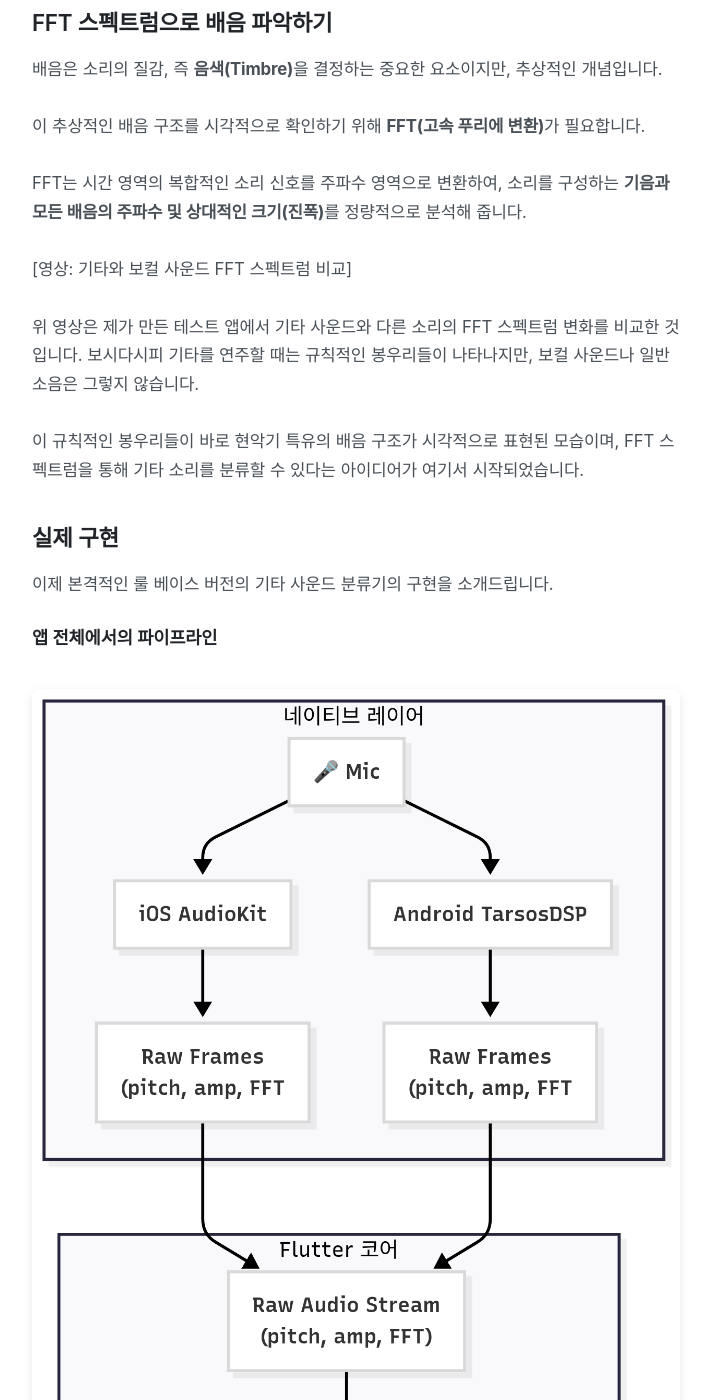
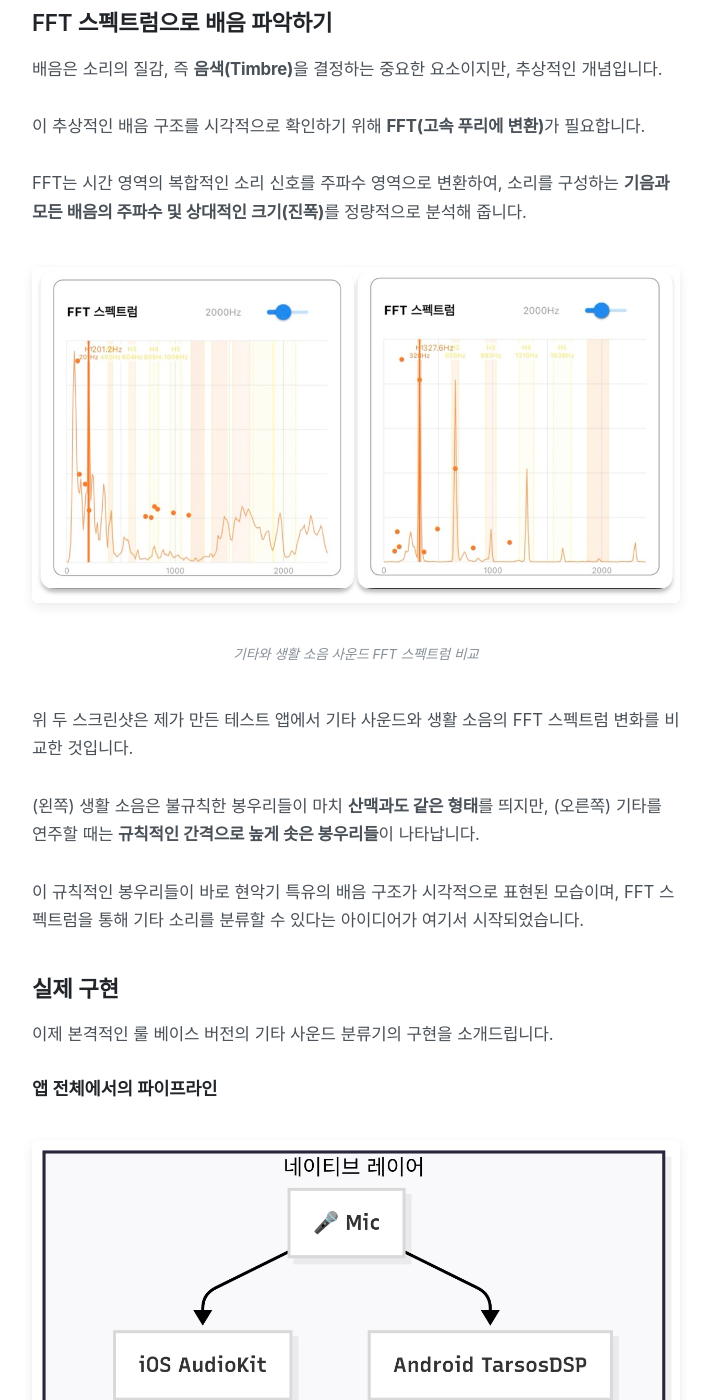
Before and after one commit to dc143cDev/dc143cDev.github.io, a Jekyll site: the page built from _posts/2025-05-02-guitar-app-3.md, in a window 1280 px wide and 1400 px high, scrolled down 3133 px. Shown: the whole window, without its empty margins (322-1032 px from the left). Built offline with Jekyll 4.4.1, drawn with Linux system fonts in a browser that asks for light colours; some web fonts are replaced; some of the changed text lies outside the part shown.

Commit message:
ㅔㅐㄴㅅ

```diff
--- a/_posts/2025-05-02-guitar-app-3.md
+++ b/_posts/2025-05-02-guitar-app-3.md
@@ -70,9 +70,15 @@ sgst_post: ["2025-04-30-guitar-app-2.md"]
 
 FFT는 시간 영역의 복합적인 소리 신호를 주파수 영역으로 변환하여, 소리를 구성하는 **기음과 모든 배음의 주파수 및 상대적인 크기(진폭)**를 정량적으로 분석해 줍니다.
 
-[영상: 기타와 보컬 사운드 FFT 스펙트럼 비교]
+<figure>
+  <img src="/assets/images/post-250502-001.jpeg" alt="" class="screenshot">
+  <figcaption>기타와 생활 소음 사운드 FFT 스펙트럼 비교</figcaption>
+</figure>
 
-위 영상은 제가 만든 테스트 앱에서 기타 사운드와 다른 소리의 FFT 스펙트럼 변화를 비교한 것입니다. 보시다시피 기타를 연주할 때는 규칙적인 봉우리들이 나타나지만, 보컬 사운드나 일반 소음은 그렇지 않습니다.
+위 두 스크린샷은 제가 만든 테스트 앱에서 기타 사운드와 생활 소음의 FFT 스펙트럼 변화를 비교한 것입니다.
+
+(왼쪽) 생활 소음은 불규칙한 봉우리들이 마치 **산맥과도 같은 형태**를 띄지만,
+(오른쪽) 기타를 연주할 때는 **규칙적인 간격으로 높게 솟은 봉우리들**이 나타납니다.
 
 이 규칙적인 봉우리들이 바로 현악기 특유의 배음 구조가 시각적으로 표현된 모습이며, FFT 스펙트럼을 통해 기타 소리를 분류할 수 있다는 아이디어가 여기서 시작되었습니다.
 
@@ -794,7 +800,8 @@ final result = FftSoundClassificationResult(
 return result;
 ~~~
 
-이로써 위의 로직들을 거쳐, 최종적으로 환산된 점수들을 종합적으로 평가한 값인 smoothedConfidence를 기반으로 기타 연주 판정을 내립니다.
+이로써 위의 로직들을 거쳐,
+최종적으로 환산된 점수들을 종합적으로 평가한 값인 **smoothedConfidence**를 기반으로 기타 연주 판정을 내립니다.
 
 
 ### 한계
```
Also changed, not shown: assets/images/post-250502-001.jpeg (added).
